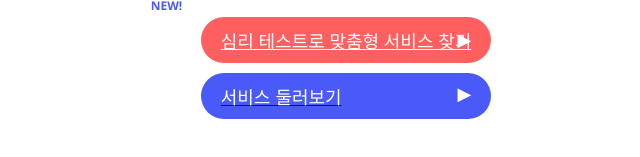
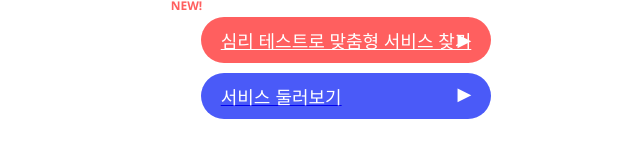
Before and after one commit to Jungj1won/DLBEDU, a plain HTML site: page index.html in a window 1280 px wide. Shown: the part 499-656 px from the top of the page, 294-934 px from the left. Drawn offline with Linux system fonts and the light colour scheme.

Commit message:
new 위치 조정

```diff
--- a/css/index.css
+++ b/css/index.css
@@ -63,9 +63,9 @@ body {
 .new-text {
     position: absolute;
     top: -10px;
-    left: -50px;
+    left: -30px;
     font-size: 12px;
-    color: #4a5af8;
+    color: #ff5f5f;
     font-weight: bold;
     animation: float 2s infinite;
 }
```
Also changed, not shown: css/editing.css (line endings or trailing spaces).
